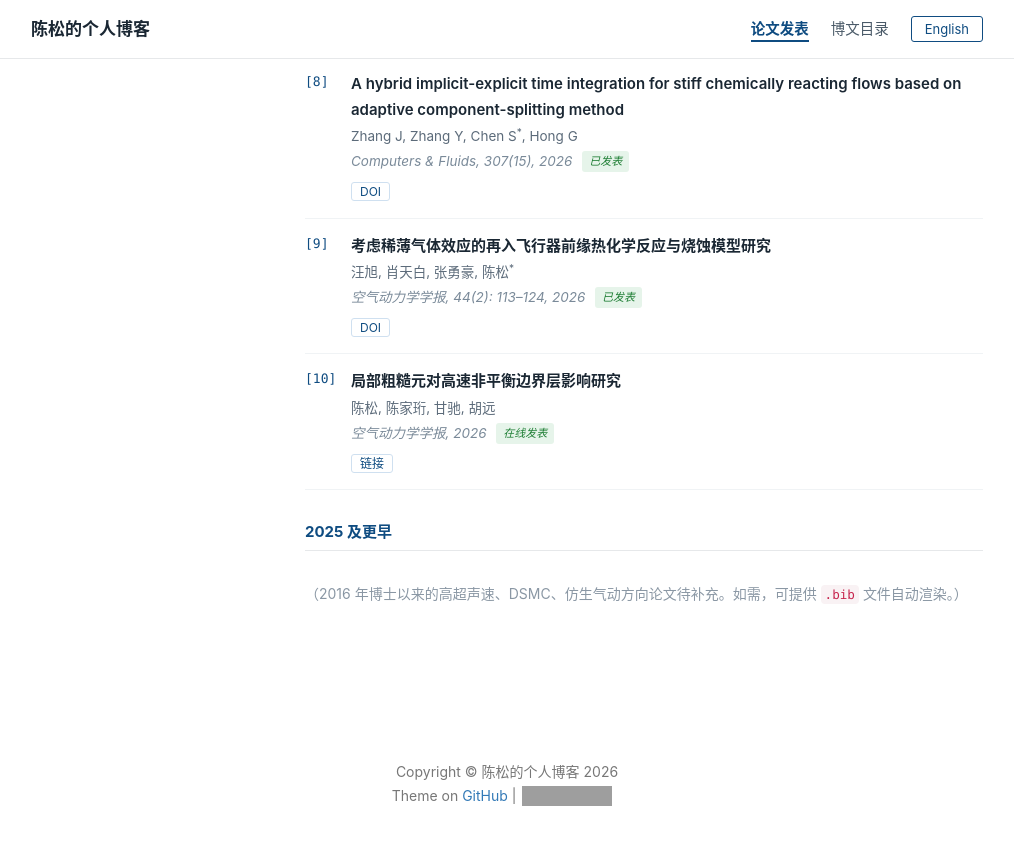
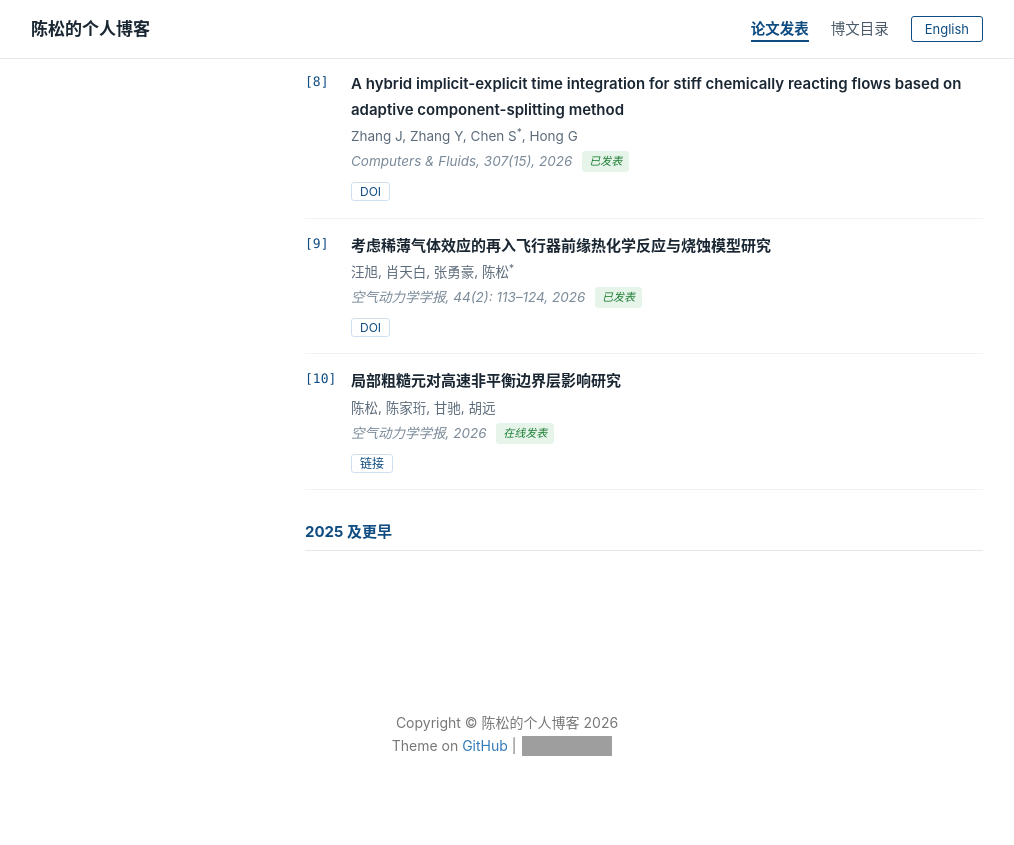
Before and after one commit to chensong212/chensong212.github.io, a Jekyll site: the page built from publications.md, in a window 1280 px wide and 900 px high, scrolled down 1124 px. Shown: the top 845 px of the window, without its empty margins (133-1147 px from the left). Built offline with Jekyll 4.4.1, drawn with Linux system fonts in a browser that asks for light colours; nearby versions of some CDN libraries; comment, search, counter and statistics services are not loaded; grey boxes are pictures that could not be loaded.

Commit message:
Remove internal note from publications page

```diff
--- a/publications.md
+++ b/publications.md
@@ -108,5 +108,3 @@ title: 论文发表
 <div style="border-bottom:1px solid #e6e8ea;padding-bottom:4px;margin:28px 0 20px;">
   <strong style="font-size:15px;color:#0f4c81;">2025 及更早</strong>
 </div>
-
-<p style="color:#8a97a4;font-size:14px;">（2016 年博士以来的高超声速、DSMC、仿生气动方向论文待补充。如需，可提供 <code>.bib</code> 文件自动渲染。）</p>
```
